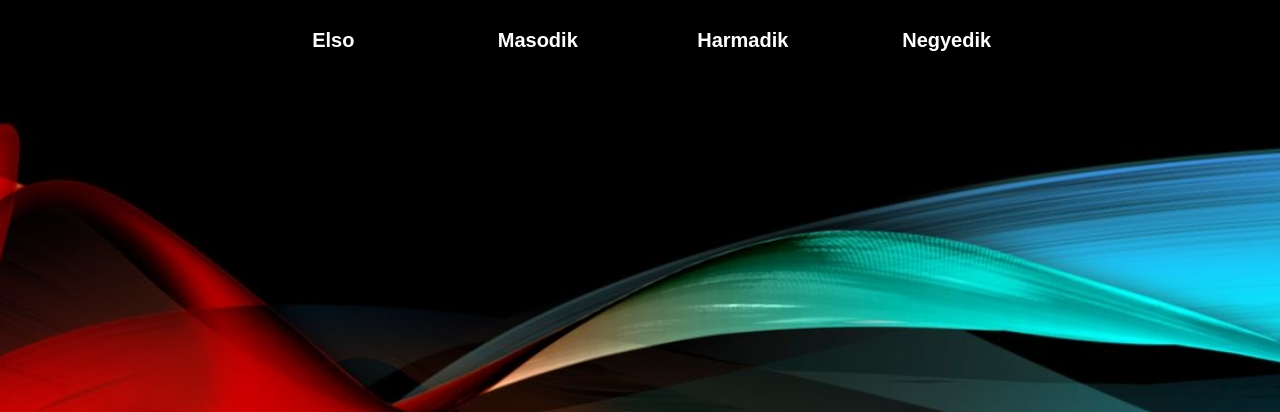
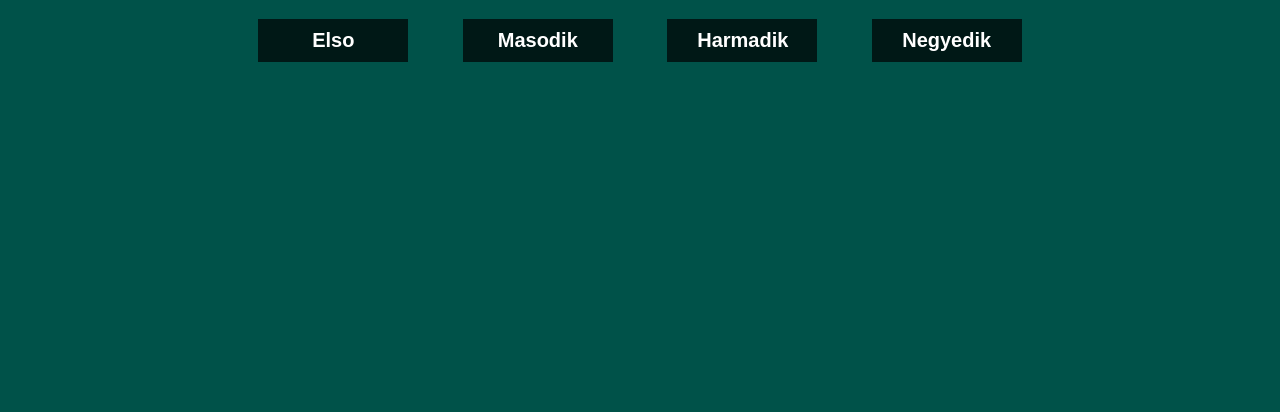
Before and after one commit to Aldarin91/giteszt, a plain HTML site: page index.html in a window 1280 px wide. Shown: the part 388-800 px from the top of the page. Drawn offline with nearby package versions, Linux system fonts and the light colour scheme.

Commit message:
background change

```diff
--- a/hatter.css
+++ b/hatter.css
@@ -2,8 +2,9 @@
 	height: 100%;
 }
 body{
-	// border: 1px solid red;
- 	background-image: url('s2.jpg');
+
+	 /*background-image: linear-gradient(rgb(0, 0, 0), rgb(255, 255, 255));*/
+	 background-color: rgb(0, 82, 73);
  	background-repeat: no-repeat;
  	background-size: cover;
  	background-position: center;
```
